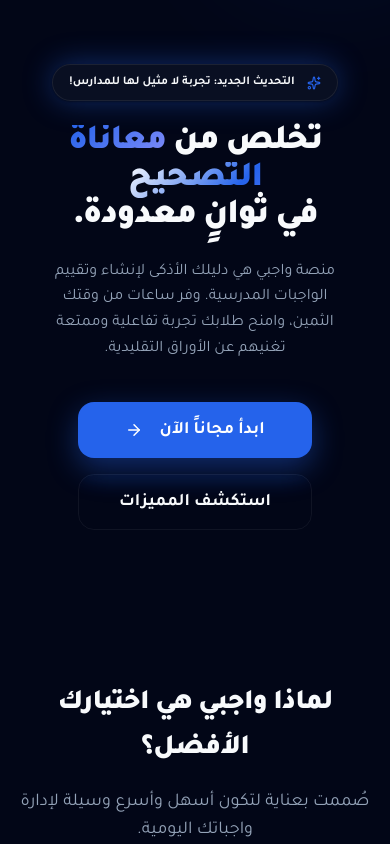
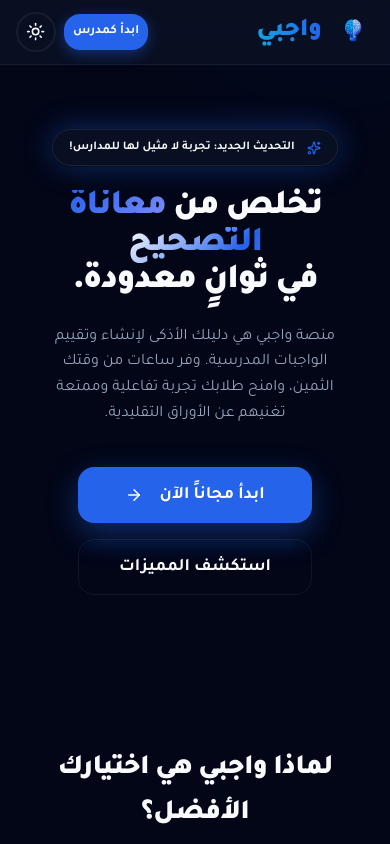
Before and after one commit to zyaddaifb-arch/wagby, a Next.js app: page / in a window 390 px wide. Shown: the top 844 px of the page. Built offline with nearby package versions, Linux system fonts and the light colour scheme; no server answers.

Commit message:
version 6

```diff
--- a/src/app/globals.css
+++ b/src/app/globals.css
@@ -89,6 +89,10 @@
   box-sizing: border-box;
   margin: 0;
   padding: 0;
+}
+
+html, body {
+  overflow-x: hidden;
 }
 
 body {
--- a/src/components/layout/Header.module.css
+++ b/src/components/layout/Header.module.css
@@ -33,8 +33,36 @@
   gap: 1rem;
 }
 
+.loginLink {
+  margin-right: 1rem;
+}
+
+.themeToggleContainer {
+  margin-right: 0.5rem;
+}
+
 @media (max-width: 768px) {
-  .header {
-    display: none !important;
+  .container {
+    padding: 0 1rem;
+    gap: 0.5rem;
+  }
+  .nav {
+    gap: 0.25rem;
+  }
+  .loginLink {
+    margin-right: 0.25rem;
+  }
+  .themeToggleContainer {
+    margin-right: 0.25rem;
   }
 }
+
+@media (max-width: 480px) {
+  .nav > a:first-child {
+    display: none; /* Hide 'تسجيل الدخول' but keep main CTA */
+  }
+  .nav button {
+    padding: 0 0.5rem;
+    font-size: 0.8rem;
+  }
+}
--- a/src/components/layout/Header.tsx
+++ b/src/components/layout/Header.tsx
@@ -13,14 +13,14 @@
         <div className={styles.logo}>
           <Logo />
         </div>
-        <nav className={styles.nav} style={{ display: 'flex', alignItems: 'center', gap: '1rem' }}>
-          <Link href="/login" style={{ marginRight: '1rem' }}>
+        <nav className={styles.nav}>
+          <Link href="/login" className={styles.loginLink}>
             <Button variant="outline" size="sm" data-testid="header-login-button">تسجيل الدخول</Button>
           </Link>
           <Link href="/signup">
             <Button variant="primary" size="sm" data-testid="header-signup-button">ابدأ كمدرس</Button>
           </Link>
-          <div style={{ marginRight: '0.5rem' }}>
+          <div className={styles.themeToggleContainer}>
             <ThemeToggle />
           </div>
         </nav>
--- a/src/components/ui/Modal.module.css
+++ b/src/components/ui/Modal.module.css
@@ -18,7 +18,7 @@
   border: 1px solid var(--border);
   border-radius: 16px;
   width: 90%;
-  max-width: 500%;
+  max-width: 500px;
   max-height: 90vh;
   box-shadow: 0 20px 25px -5px rgba(0, 0, 0, 0.1), 0 10px 10px -5px rgba(0, 0, 0, 0.04);
   display: flex;
```
